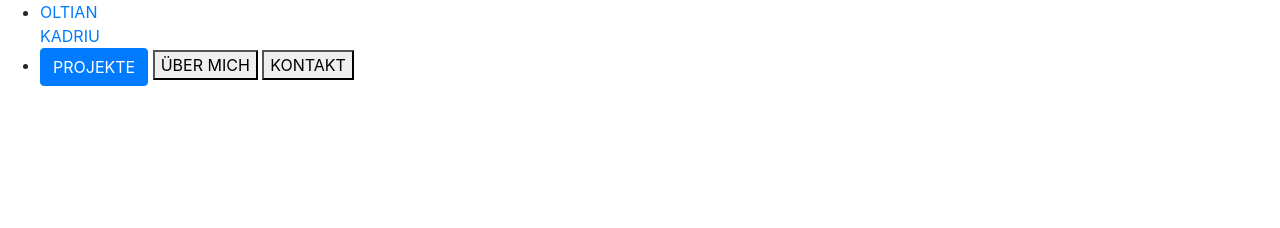
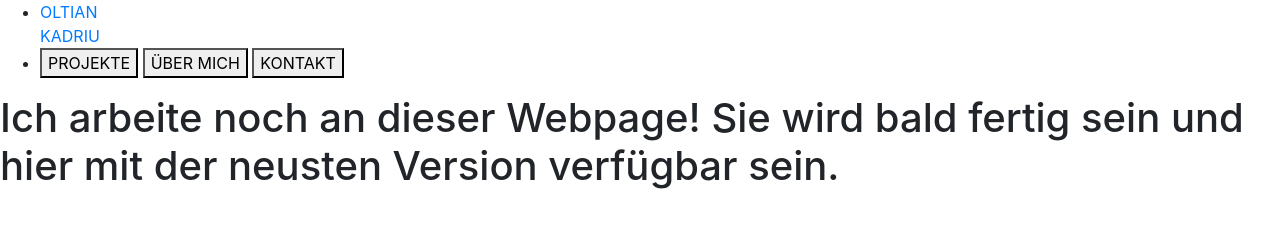
Before and after one commit to okadriuinf20/okadriuinf20.github.io, a plain HTML site: page index.html in a window 1280 px wide. Drawn offline with nearby package versions, Linux system fonts and the light colour scheme.

Commit message:
noch nicht fertig - text

```diff
--- a/index.html
+++ b/index.html
@@ -21,7 +21,7 @@
           KADRIU</a>
       </li>
       <li class="nav__list__item nav__list__item__center">
-        <button class="btn btn-primary">PROJEKTE</button>
+        <button class="nav__list__item__link">PROJEKTE</button>
         <button class="nav__list__item__link" data-anchor=".about">
           ÜBER MICH
         </button>
@@ -32,6 +32,8 @@
     </ul>
   </nav>
 
+  <h1>Ich arbeite noch an dieser Webpage! Sie wird bald fertig sein und hier mit der neusten Version verfügbar sein.</h1>
+
   <script src="https://stackpath.bootstrapcdn.com/bootstrap/4.3.1/js/bootstrap.min.js"
     integrity="sha384-JjSmVgyd0p3pXB1rRibZUAYoIIy6OrQ6VrjIEaFf/nJGzIxFDsf4x0xIM+B07jRM"
     crossorigin="anonymous"></script>
```
